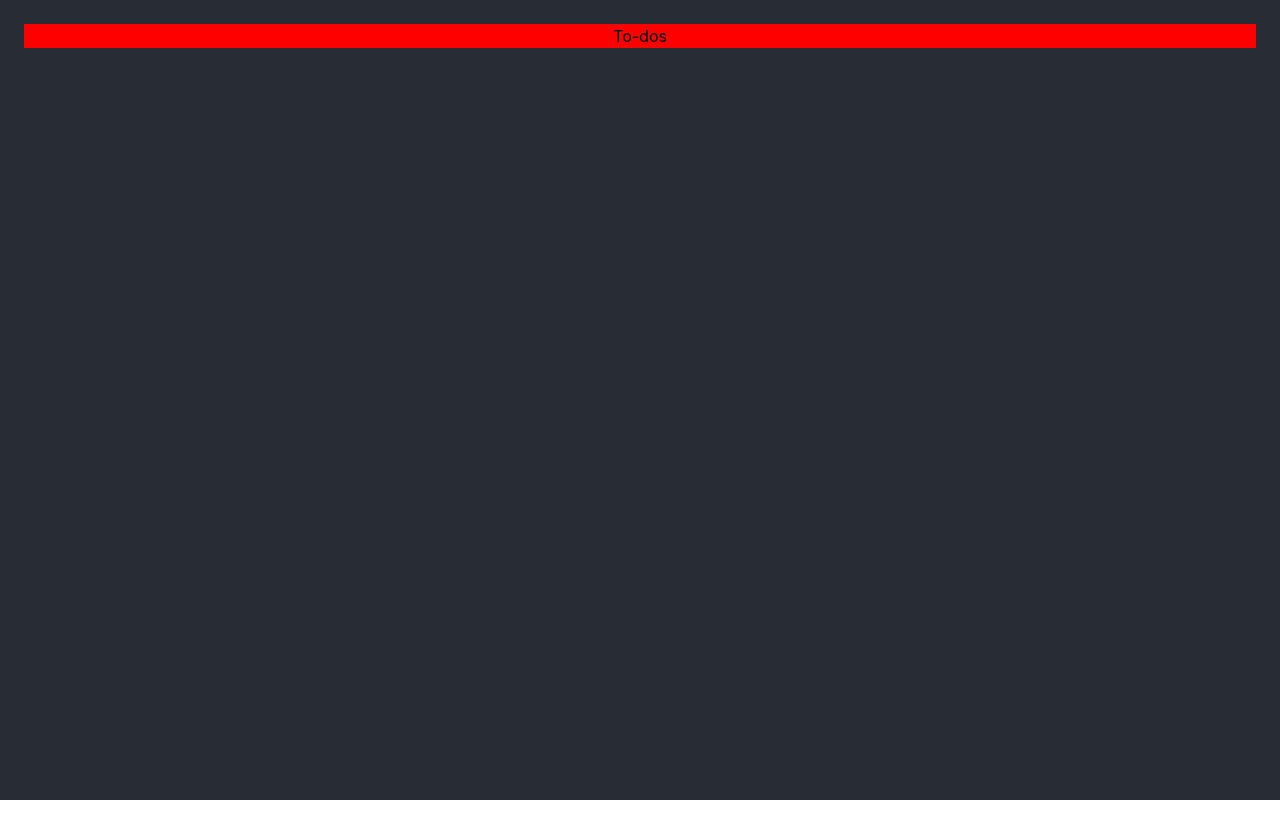
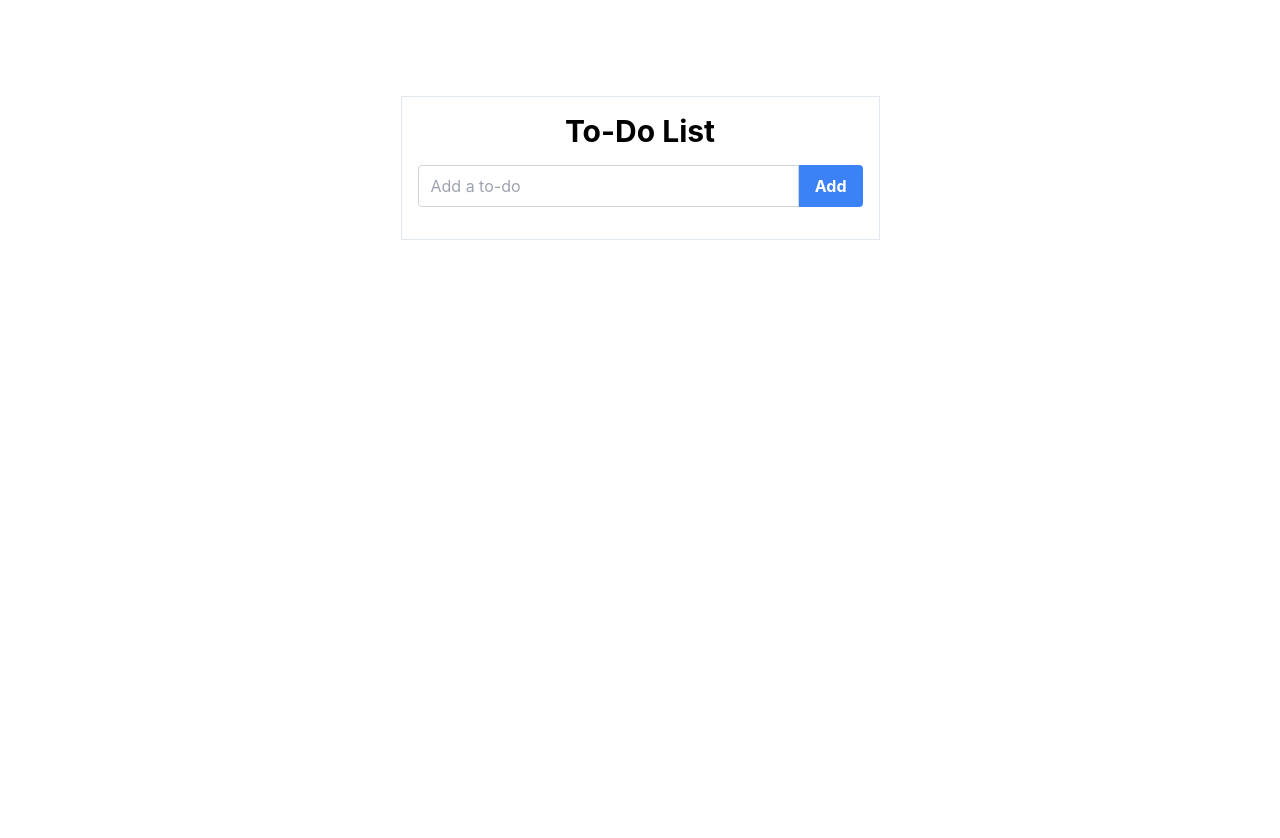
Before and after one commit to itzkunal01/to-dos-app-TS, a React (Create React App) app: page / in a window 1280 px wide. Shown: the top 838 px of the page. Before the commit the page ends 800 px from the top, so only its background shows below. Built offline with nearby package versions, Linux system fonts and the light colour scheme.

Commit message:
updating to-dos app in typescript

```diff
--- a/src/App.css
+++ b/src/App.css
@@ -2,12 +2,12 @@
 @import "tailwindcss/components";
 @import "tailwindcss/utilities";
 
-.App {
+/* .App {
   text-align: center;
   background-color: #282c34;
   min-height: 100vh;
   padding: 24px;
-}
+} */
 /*
 .App-logo {
   height: 40vmin;
--- a/src/App.tsx
+++ b/src/App.tsx
@@ -1,10 +1,11 @@
 // import React from "react";
 // import logo from "./logo.svg";
 import "./App.css";
+import TodoList from "./components/TodoList";
 
 function App() {
   return (
-    <div className="App">
+    <div className="text-center bg-white min-h-screen">
       {/* <header className="App-header">
         <img src={logo} className="App-logo" alt="logo" />
         <p>
@@ -19,7 +20,7 @@ function App() {
           Learn React
         </a>
       </header> */}
-      <h4 className="m-0 bg-[red]">To-dos</h4>
+      <TodoList />
     </div>
   );
 }
--- /dev/null
+++ b/src/components/TodoList.tsx
@@ -0,0 +1,80 @@
+import React, { useState } from "react";
+
+interface Todo {
+  id: number;
+  text: string;
+  completed: boolean;
+}
+
+const TodoList: React.FC = () => {
+  const [todos, setTodos] = useState<Todo[]>([]);
+  const [inputText, setInputText] = useState<string>("");
+
+  const handleAddTodo = () => {
+    if (inputText.trim() !== "") {
+      const newTodo: Todo = {
+        id: Math.random(),
+        text: inputText,
+        completed: false,
+      };
+      setTodos([...todos, newTodo]);
+      setInputText("");
+    }
+  };
+
+  const handleToggleCompletion = (id: number) => {
+    const updatedTodos = todos.map((todo) =>
+      todo.id === id ? { ...todo, completed: !todo.completed } : todo
+    );
+    setTodos(updatedTodos);
+  };
+
+  const handleDeleteTodo = (id: number) => {
+    const filteredTodos = todos.filter((todo) => todo.id !== id);
+    setTodos(filteredTodos);
+  };
+
+  return (
+    <div className="my-24 p-4 max-w-[479px] mx-auto border border-solid border-[#E2E8F0]">
+      <h1 className="text-3xl font-bold mb-4">To-Do List</h1>
+      <div className="flex mb-4">
+        <input
+          type="text"
+          value={inputText}
+          onChange={(e) => setInputText(e.target.value)}
+          placeholder="Add a to-do"
+          className="border border-gray-300 rounded-l py-2 px-3 focus:outline-none focus:border-blue-500 flex-1"
+        />
+        <button
+          onClick={handleAddTodo}
+          className="bg-blue-500 hover:bg-blue-600 text-white font-bold py-2 px-4 rounded-r focus:outline-none"
+        >
+          Add
+        </button>
+      </div>
+      <ul>
+        {todos.map((todo) => (
+          <li key={todo.id} className="flex items-center mb-2">
+            <input
+              type="checkbox"
+              checked={todo.completed}
+              onChange={() => handleToggleCompletion(todo.id)}
+              className="mr-2"
+            />
+            <span className={todo.completed ? "line-through" : ""}>
+              {todo.text}
+            </span>
+            <button
+              onClick={() => handleDeleteTodo(todo.id)}
+              className="ml-auto bg-red-500 hover:bg-red-600 text-white font-bold py-1 px-2 rounded focus:outline-none"
+            >
+              Delete
+            </button>
+          </li>
+        ))}
+      </ul>
+    </div>
+  );
+};
+
+export default TodoList;
```
